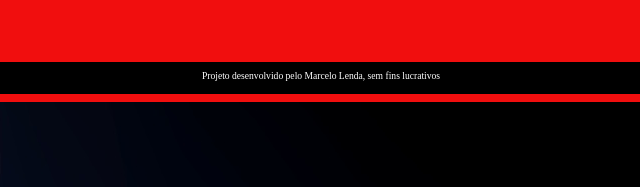
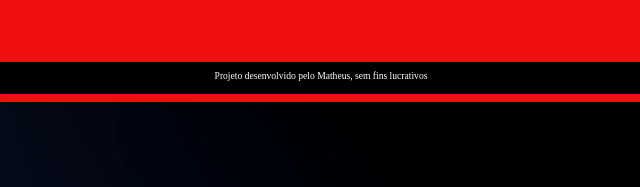
Before and after one commit to 43MLR/43MLR-aluraprojeto-3-, a plain HTML site: page index.html in a window 1280 px wide. Shown: the part 706-893 px from the top of the page, 327-967 px from the left. Drawn offline with Linux system fonts and the light colour scheme.

Commit message:
index.html

```diff
--- a/index.html
+++ b/index.html
@@ -23,7 +23,7 @@
         </section>
     </main>
     <footer>
-        <p>Projeto desenvolvido pelo Marcelo Lenda, sem fins lucrativos</p>
+        <p>Projeto desenvolvido pelo Matheus, sem fins lucrativos</p>
     </footer>
     <script src="app.js"></script>
     <script src="perguntas.js"></script>
```
